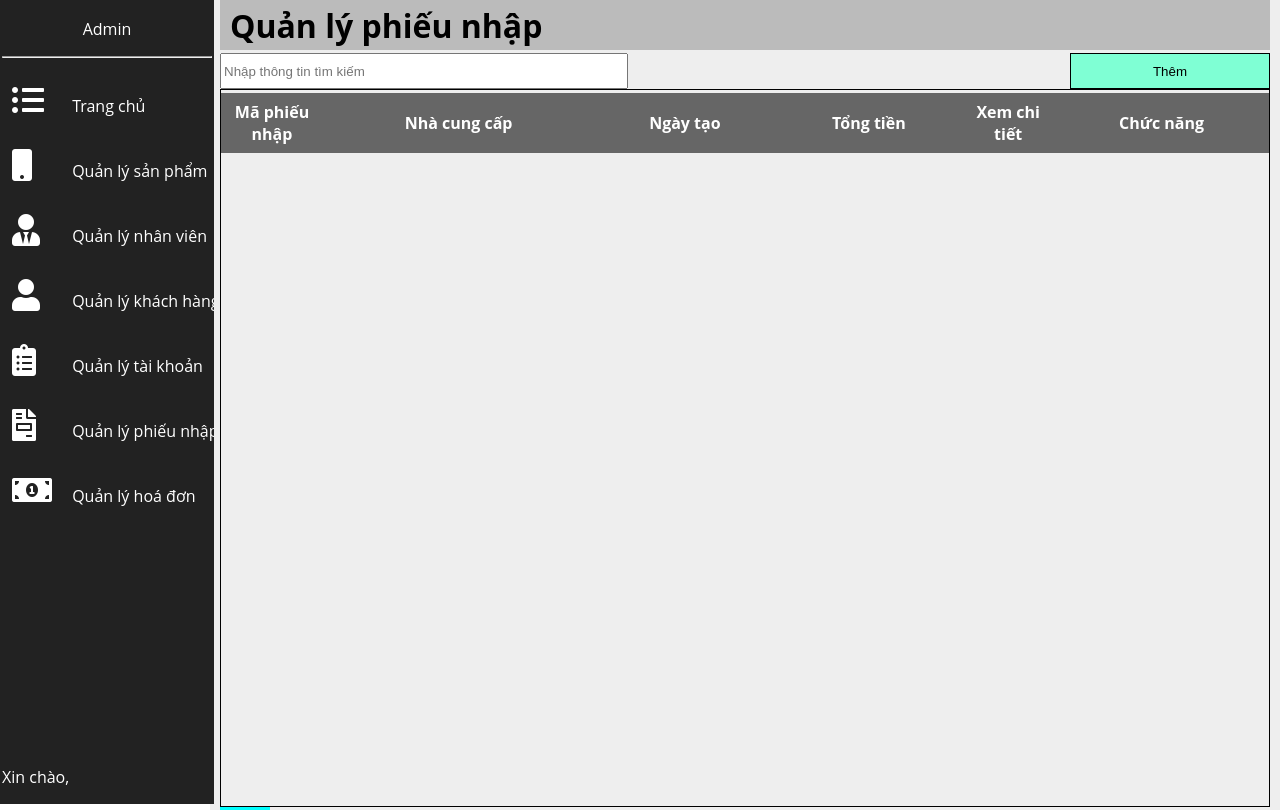
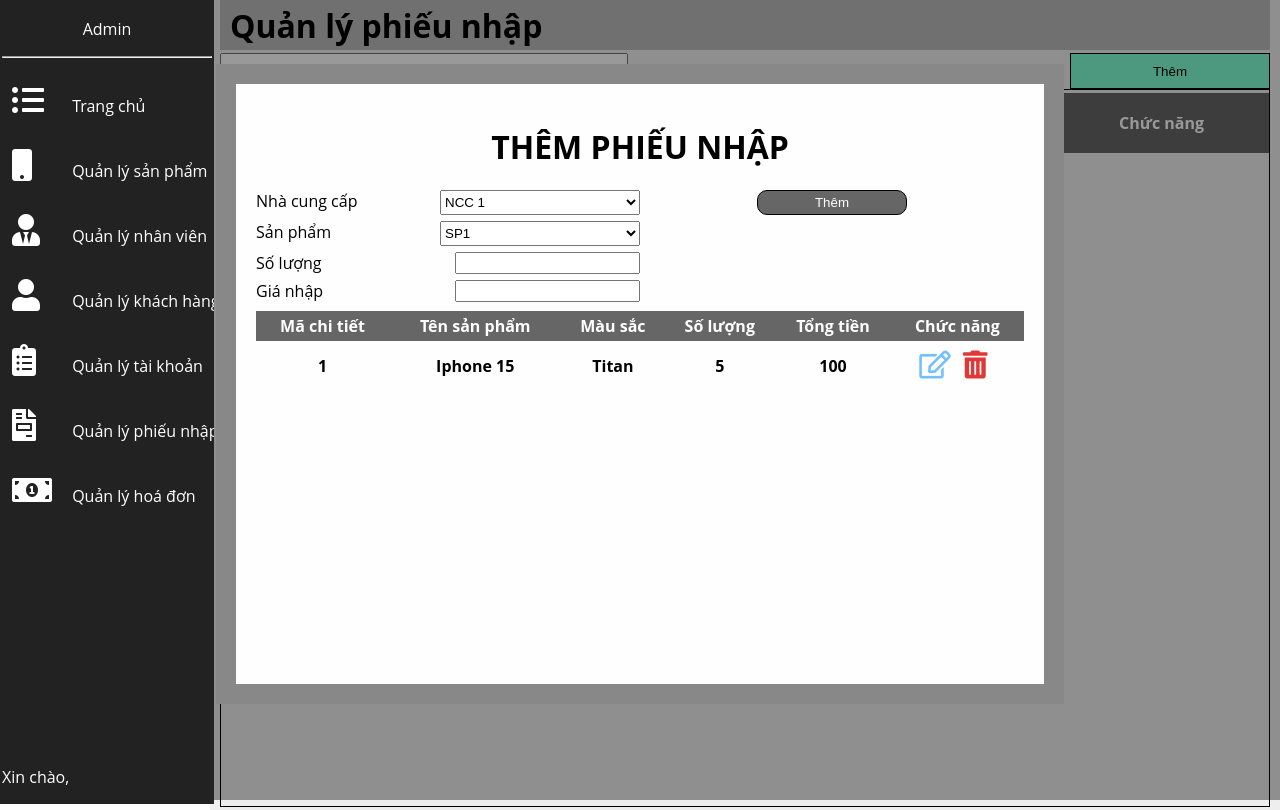
Before and after one commit to thanhphat113/Web2, a PHP site: page /WebBanDienThoai/Admin/phieunhap in a window 1280 px wide. Run offline with PHP 8.4, Linux system fonts and the light colour scheme; data that the repository does not hold is empty.

Commit message:
phat-.....

```diff
--- a/MVC/views/Admin/phieunhap.php
+++ b/MVC/views/Admin/phieunhap.php
@@ -40,15 +40,67 @@
 			</table>
 		</div>
 
-		<div style="background-color:aqua; width: 100%;position:fixed;z-index:1" class="myModel">
-				<div class="content">
+		<div id="myModel" class="model">
+				<div class="model-content">
 					<div class="model-top">
 						<h1>THÊM PHIẾU NHẬP</h1>
 					</div>
-					<div class="model-content">
-						<span>Mã phiếu nhập</span>
-						<span>Nhà cung cấp</span>
-						<span>Ngày tạo</span>
+					<div class="model-content-bottom">
+						<input type="hidden" id="mapn"/>
+						<div class="form-input">
+							<div class="half">
+								<div class="choise">
+									<span>Nhà cung cấp</span>
+									<select class="model-choise">
+										<option value="1">NCC 1</option>
+										<option value="2">NCC 2</option>
+										<option value="3">NCC 3</option>
+									</select>
+								</div>
+								<div class="choise">
+									<span>Sản phẩm</span>
+									<select class="model-choise">
+										<option value="1">SP1</option>
+										<option value="2">SP2</option>
+										<option value="3">SP3</option>
+									</select>
+								</div>
+								<div class="choise">
+									<span>Số lượng</span>
+									<input type="text" />
+								</div>
+								<div class="choise">
+									<span>Giá nhập</span>
+									<input type="text" />
+								</div>
+							</div>
+							<div class="half">
+								<button class="model-btn-add" style="">Thêm</button>
+							</div>
+						</div>
+					</div>
+					<div class="model-table">
+						<table >
+							<thead style="height:30px;">
+								<th>Mã chi tiết</th>
+								<th>Tên sản phẩm</th>
+								<th>Màu sắc</th>
+								<th>Số lượng</th>
+								<th>Tổng tiền</th>
+								<th>Chức năng</th>
+							</thead>
+							<tbody>
+								<th>1</th>
+								<th>Iphone 15</th>
+								<th>Titan</th>
+								<th>5</th>
+								<th>100</th>
+								<th>
+									<button><i class="far fa-edit action" style="color: #74C0FC;"></i></button>
+									<button><i class="fas fa-trash-alt action" style="color: #e13737;"></i></button>
+								</th>
+							</tbody>
+						</table>
 					</div>
 				</div>
 		</div>
--- a/public/styles.css
+++ b/public/styles.css
@@ -197,7 +197,6 @@ a{
 
 tbody tr:hover {
     background-color: rgb(159, 206, 183,0.5);
-    cursor: pointer;
 }
 
 .table_view tbody tr {
@@ -256,6 +255,7 @@ tbody tr:hover {
 
 .hoadon-content tbody .action:hover{
 	font-size: 35px;
+    cursor: pointer;
 }
 
 tr:nth-child(even) {
@@ -331,6 +331,65 @@ tr:nth-child(even) {
     margin-right: 10px;
     margin-left: 10px;
 }
+
+.model {
+    /* display: none; */
+    position: fixed;
+    left: 0;
+    top: 0;
+    width: 100%;
+    height: 100%;
+    overflow: hidden;
+    background-color: rgba(0,0,0,0.4);
+    z-index: 0;
+}
+
+.model-content .model-top{
+    text-align: center;
+    /* background-color: #666666; */
+}
+
+.model-content {
+    background-color: #fefefe;
+    margin: 5% auto 0;
+    padding: 20px;
+    border: 20px solid #888;
+    width: 60% !important;
+    height: 70% !important;
+}
+
+.model .form-input{
+    display:flex;
+    width: 100%;
+}
+
+.half {
+    flex:1;
+    text-align: center;
+    align-items: center;
+}
+
+.model-btn-add{
+    width:150px;
+    background-color: #666666;
+    border: 0.5px solid black;
+    height:25px;
+    border-radius:10px;
+    color:white;
+}
+
+.model .choise{
+    display:flex;
+    margin-bottom: 6px;
+    justify-content: space-between;
+}
+
+.model .model-choise{
+    width:200px;
+    height:25px;
+}
+
+
 
 
 
```
Also changed, not shown: public/import_list.php (deleted, +0 -22 lines), public/script.js (line endings or trailing spaces).
